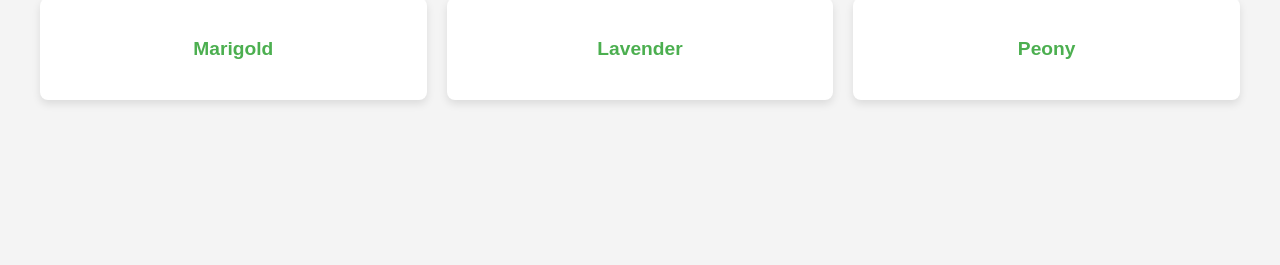
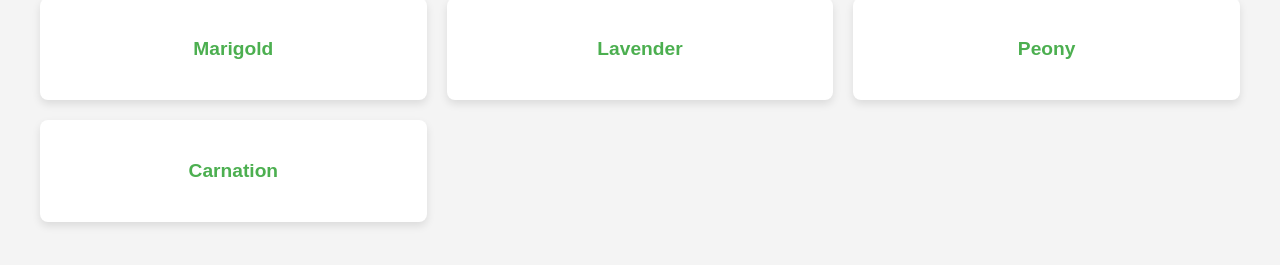
Before and after one commit to hackercoder100/Flowers.html, a plain HTML site: page index.html in a window 1280 px wide. Shown: the part 417-682 px from the top of the page. Drawn offline with Linux system fonts and the light colour scheme.

Commit message:
added flower in index

```diff
--- a/index.html
+++ b/index.html
@@ -25,6 +25,7 @@
                 <li><a href="flowers/marigold.html">Marigold</a></li>
                 <li><a href="flowers/lavender.html">Lavender</a></li>
                 <li><a href="flowers/peony.html">Peony</a></li>
+                <li><a href="flowers/carnation.html">Carnation</a></li>
             </ul>
         </nav>
     </main>
```
